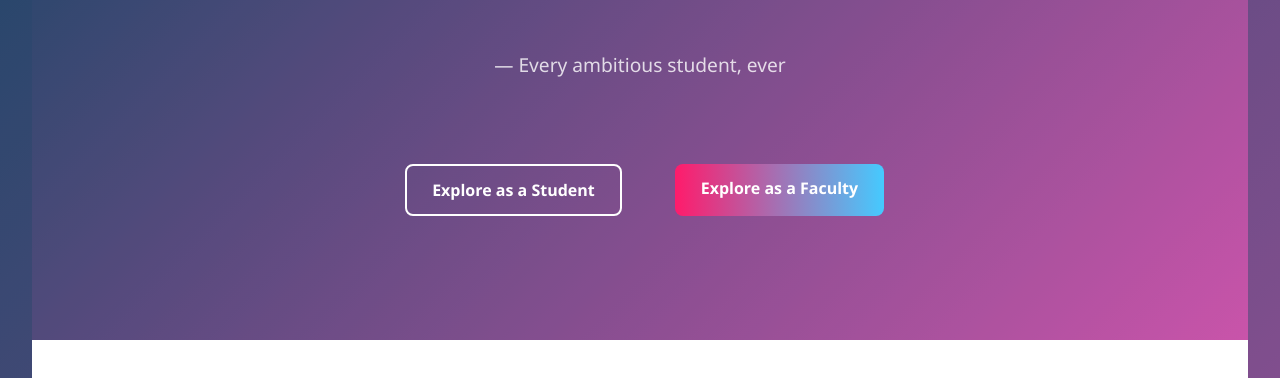
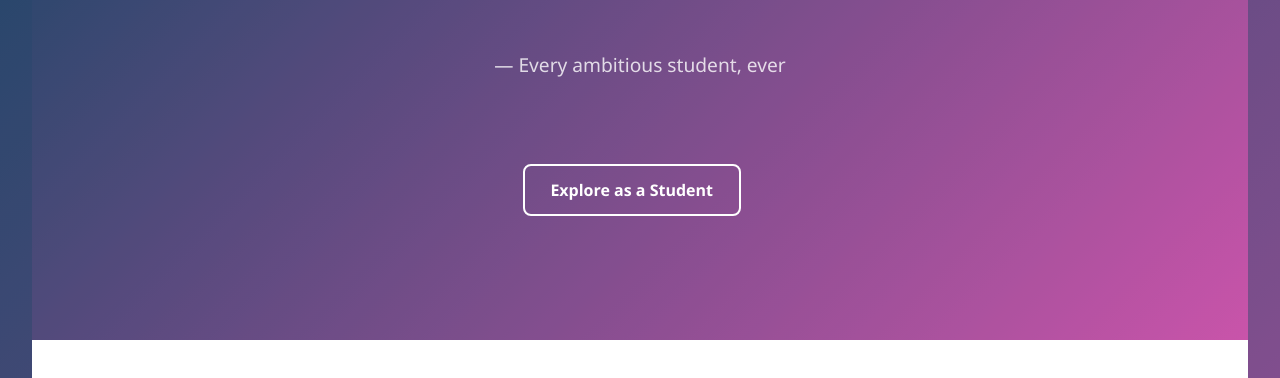
Before and after one commit to manogna7s/Campus-Bridge2, a plain HTML site: page index.html in a window 1280 px wide. Shown: the part 275-653 px from the top of the page. Drawn offline with Linux system fonts and the light colour scheme.

Commit message:
index changed

```diff
--- a/index.html
+++ b/index.html
@@ -36,7 +36,7 @@
     <p class="quote-source">— Every ambitious student, ever</p>
     <div class="download-buttons">
       <a href="studentlogin.html" class="btn white  gradient-btn outline-btn">Explore as a Student</a>
-      <a href="mentorlogin.html" class="btn dark gradient-btn2">Explore as a Faculty</a>
+     <!-- <a href="mentorlogin.html" class="btn dark gradient-btn2">Explore as a Faculty</a>-->
     </div>
   </div>
   </section>
```
